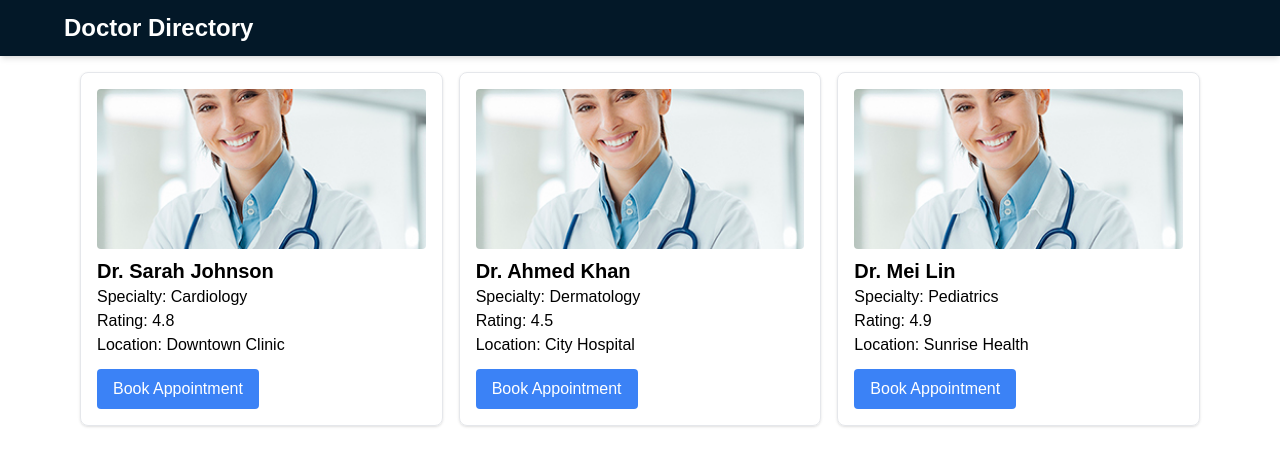
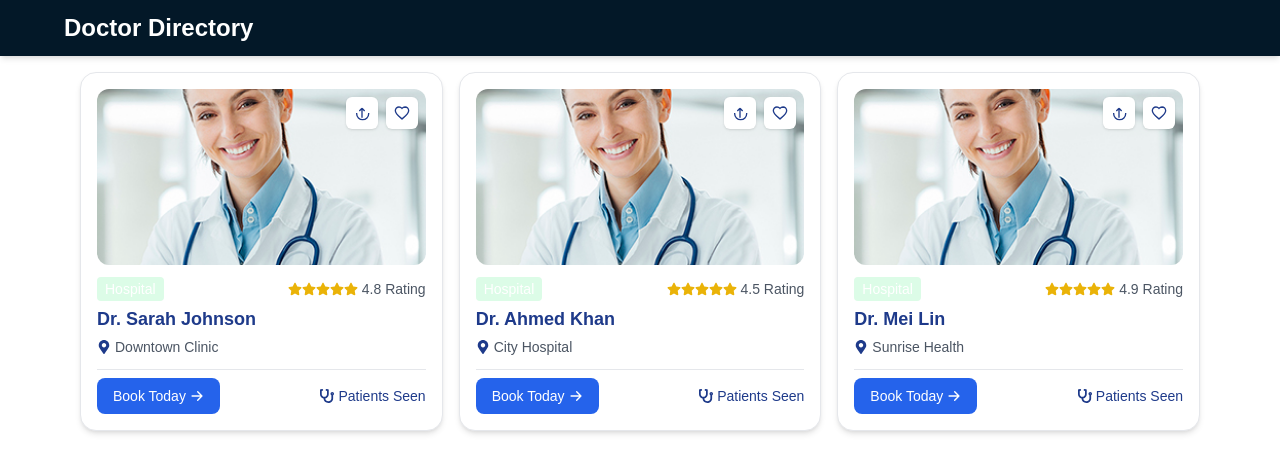
Before and after one commit to stellavin/docker-booking-ui, a React (Create React App) app: page / in a window 1280 px wide. Shown: the top 472 px of the page. Built offline with nearby package versions, Linux system fonts and the light colour scheme.

Commit message:
updated doctor's card look

```diff
--- a/package.json
+++ b/package.json
@@ -7,6 +7,7 @@
     "postcss": "^8.4.28",
     "react": "^18.2.0",
     "react-dom": "^18.2.0",
+    "react-icons": "^5.5.0",
     "react-scripts": "^5.0.1"
   },
   "devDependencies": {
--- a/src/components/DoctorCard.js
+++ b/src/components/DoctorCard.js
@@ -1,27 +1,67 @@
 import React from "react";
+import { FaMapMarkerAlt, FaStar, FaStethoscope } from "react-icons/fa";
+import { HiArrowRight } from "react-icons/hi";
 
 const DoctorCard = ({ doctor }) => (
-  <div
-    className="border rounded-lg p-4 shadow hover:shadow-lg"
-    role="region"
-    aria-label={`Doctor ${doctor.name}`}
-  >
+  <div className="border border-gray-200 rounded-2xl p-4 shadow-md transition-all duration-300 hover:shadow-xl hover:border-green-500 hover:scale-[1.02] max-w-sm bg-white">
+    {/* Image and action buttons */}
+    <div className="relative rounded-xl overflow-hidden">
       <img
         src={doctor.photo}
         alt={`Photo of ${doctor.name}`}
-      className="w-full h-40 object-cover rounded"
+        className="w-full h-44 object-cover"
       />
-    <h2 className="text-xl font-semibold mt-2">{doctor.name}</h2>
-    <p>Specialty: {doctor.specialty}</p>
-    <p>Rating: {doctor.rating}</p>
-    <p>Location: {doctor.location}</p>
+      {/* Top right icons (share, like) */}
+      <div className="absolute top-2 right-2 flex gap-2">
+        <button className="bg-white p-2 rounded-md shadow">
+          <svg className="w-4 h-4 text-blue-900" fill="none" stroke="currentColor" strokeWidth="2" viewBox="0 0 24 24">
+            <path d="M4 12v1a9 9 0 0018 0v-1M12 5v14m0-14L8 9m4-4l4 4" />
+          </svg>
+        </button>
+        <button className="bg-white p-2 rounded-md shadow">
+          <svg className="w-4 h-4 text-blue-900" fill="none" stroke="currentColor" strokeWidth="2" viewBox="0 0 24 24">
+            <path d="M12 21l-1.45-1.32C5.4 15.36 2 12.28 2 8.5A5.5 5.5 0 017.5 3c1.74 0 3.41.81 4.5 2.09A6.36 6.36 0 0116.5 3 5.5 5.5 0 0122 8.5c0 3.78-3.4 6.86-8.55 11.18L12 21z" />
+          </svg>
+        </button>
+      </div>
+    </div>
+
+    {/* Badge, Rating, and Name */}
+    <div className="mt-3 flex items-center gap-2">
+      <span className="text-sm text-white bg-green-100 text-green-600 px-2 py-0.5 rounded">Hospital</span>
+      <div className="flex items-center text-yellow-500 text-sm ml-auto">
+        {[...Array(5)].map((_, i) => (
+          <FaStar key={i} />
+        ))}
+        <span className="text-gray-600 text-sm ml-1">{doctor.rating} Rating</span>
+      </div>
+    </div>
+
+    {/* Name */}
+    <h2 className="text-lg font-bold mt-1 text-blue-900">{doctor.name}</h2>
+
+    {/* Location */}
+    <div className="flex items-center text-sm text-gray-600 mt-1">
+      <FaMapMarkerAlt className="mr-1 text-blue-900" />
+      {doctor.location}
+    </div>
+
+    {/* Divider */}
+    <div className="border-t mt-3 mb-2"></div>
+
+    {/* Buttons and Doctor Count */}
+    <div className="flex items-center justify-between">
       <button
-      className="mt-3 bg-blue-500 text-white px-4 py-2 rounded hover:bg-blue-600"
+        className="bg-blue-600 hover:bg-green-500 transition-colors text-white text-sm font-medium px-4 py-2 rounded-lg flex items-center gap-1"
         onClick={() => alert(`Booking appointment with ${doctor.name}`)}
-      aria-label={`Book appointment with ${doctor.name}`}
       >
-      Book Appointment
+        Book Today <HiArrowRight />
       </button>
+      <div className="flex items-center gap-1 text-sm text-blue-900">
+        <FaStethoscope />
+        {doctor?.doctorCount} Patients Seen
+      </div>
+    </div>
   </div>
 );
 
```
Also changed, not shown: 1 other file (tests, documents, lock files or other folders). Lines whose indentation alone changed are shown as unchanged.
